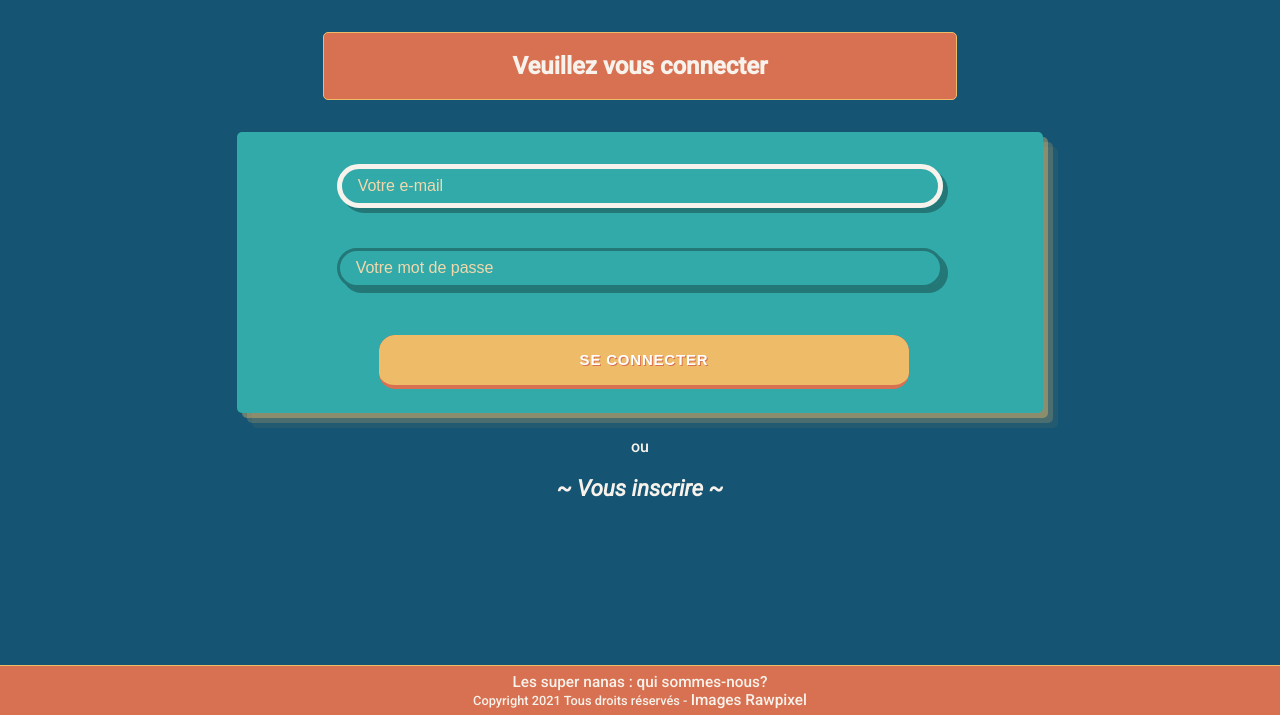
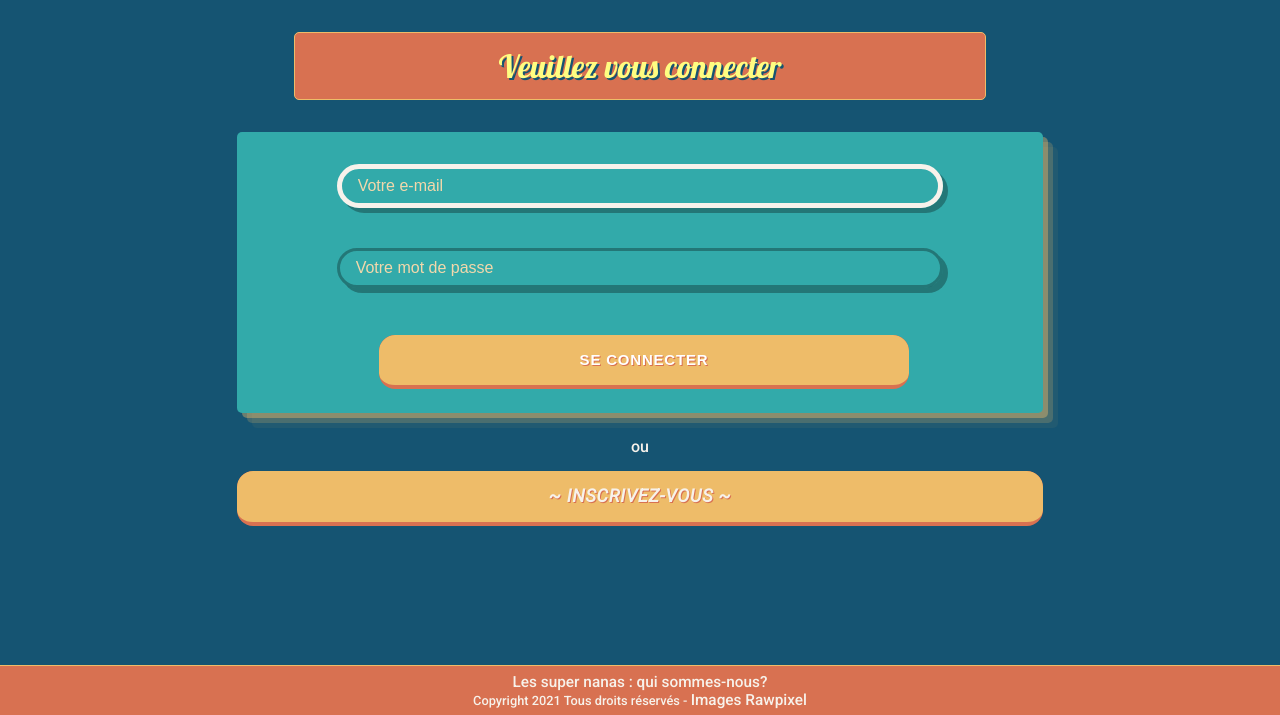
Before and after one commit to lulu-la-sorciere/O-Backpack, a Symfony app: template templates/security/login.html.twig in a window 1280 px wide. Shown: the part 85-800 px from the top of the page. Run offline with Twig, Linux system fonts and the light colour scheme; the template is opened without the code that fills it, so the values that code supplies are empty; some libraries are stand-ins or nearby versions.

Commit message:
wip templating

```diff
--- a/public/css/style.css
+++ b/public/css/style.css
@@ -16,12 +16,21 @@ main {
 }
 
 h2 {
+  color:#fffd81;
+  text-shadow: 2px 2px #155472;
+  font-size: 2em;
   background-color: #D87151;
-  padding: 0.8em;
-  width: 55%;
+  padding: 0.4em;
+  width: 60%;
   border-radius: 5px;
   border: 1px solid #EEBC69;
   margin: auto auto 1em auto;
+  font-family: "Lobster", "Open sans", sans-serif;
+  font-weight: lighter;
+}
+
+.space {
+  margin-top: 1em;
 }
 
 /* header */
@@ -350,6 +359,8 @@ h5 {
   margin: 2em auto;
   border: ridge 3px #D87151;
   padding: 1em;
+  border-radius: 7px;
+  background-color: #32AAAA;
 }
 
 .linkData {
@@ -645,21 +656,18 @@ h5 {
 /* fields */
 
 .col {
-  /* position: relative; */
   width: 100%;
   margin: 0.5em 0.5em 1.5em 0;
   transition: 0.5s;
 }
 
 .formgroup {
-  /* position: relative; */
   width: 100%;
   color: #F7F2EB;
 }
 
 .formgroup input,
 .formgroup textarea {
-  /* position: absolute; */
   width: 80%;
   height: 60%;
   background: transparent;
--- a/templates/base.html.twig
+++ b/templates/base.html.twig
@@ -5,8 +5,12 @@
 		<meta charset="UTF-8">
 		<meta name="viewport" content="width=device-width, initial-scale=1, maximum-scale=1">
 
+		<link rel="preconnect" href="https://fonts.googleapis.com">
+		<link rel="preconnect" href="https://fonts.gstatic.com" crossorigin>
+		<link href="https://fonts.googleapis.com/css2?family=Lobster&display=swap" rel="stylesheet">
+
 		<title>
-			{% block title %}O'Backpack
+			{% block title %}O'Backpack -
 				{% block subtitle %}{% endblock %}
 			{% endblock %}
 		</title>
--- a/templates/location/countries.html.twig
+++ b/templates/location/countries.html.twig
@@ -1,7 +1,7 @@
 {% extends 'base.html.twig' %}
 
 {% block subtitle %}
-	- Pays
+	Pays
 {% endblock %}
 
 {% block content %}
@@ -9,7 +9,7 @@
 	<div class="imageandtitle">
 		<img src="" alt="image monde" class="continentspec">
 		<h2>{{continent.name}}
-			- Choisissez un pays</h2>
+			- Pays</h2>
 	</div>
 	<button class="continue post">
         <a href="{{ path('location_continent') }}">Retour à la liste des continents</a>
--- a/templates/location/country.html.twig
+++ b/templates/location/country.html.twig
@@ -1,7 +1,7 @@
 {% extends 'base.html.twig' %}
 
 {% block subtitle %}
-	- Pays
+	Pays
 {% endblock %}
 
 {% block content %}
--- a/templates/location/index.html.twig
+++ b/templates/location/index.html.twig
@@ -1,12 +1,12 @@
 {% extends 'base.html.twig' %}
 
-{% block subtitle %} - Zone géographique  {% endblock %}
+{% block subtitle %} - Zones géographiques  {% endblock %}
 
 {% block content %}
 
     <div class="imageandtitle">
         <img src="" alt="image monde" class="continentall">
-        <h2>Choisisssez une zone géographique</h2>
+        <h2>Zones géographiques</h2>
     </div>
 
     <ul class="continentul">
--- a/templates/main/error.html.twig
+++ b/templates/main/error.html.twig
@@ -1,6 +1,6 @@
 {% extends 'base.html.twig' %}
 
-{% block subtitle %} - Les Supers Nanas  {% endblock %}
+{% block subtitle %}Les Supers Nanas  {% endblock %}
 
 {% block content %}
     <div class="imageandtitle">
--- a/templates/security/login.html.twig
+++ b/templates/security/login.html.twig
@@ -51,7 +51,7 @@
 
     <div>
     <p>ou</p>
-    <h3 class="h3 formspace"><a href ="{{ path('app_register') }}">~ Vous inscrire ~</a></h3>
+    <h3 class="h3 formspace buttonform"><a href ="{{ path('app_register') }}">~ INSCRIVEZ-VOUS ~</a></h3>
     </div>
 </form>
 {% endblock %}
--- a/templates/user/index.html.twig
+++ b/templates/user/index.html.twig
@@ -10,11 +10,13 @@
 
     {% if is_granted('ROLE_ADMIN') %}
 
-        <a href="{{ path('admin') }}" > Aller vers le Dashboard </a> <br>
+        <a href="{{ path('admin') }}"> Aller vers le Dashboard </a> <br>
 
     {% endif %}
 
+    <div class="space">
         <h5>- Vos informations -</h5>
+    </div>
 
             <div class="profiletable">
 
```
Lines whose indentation alone changed are shown as unchanged.
